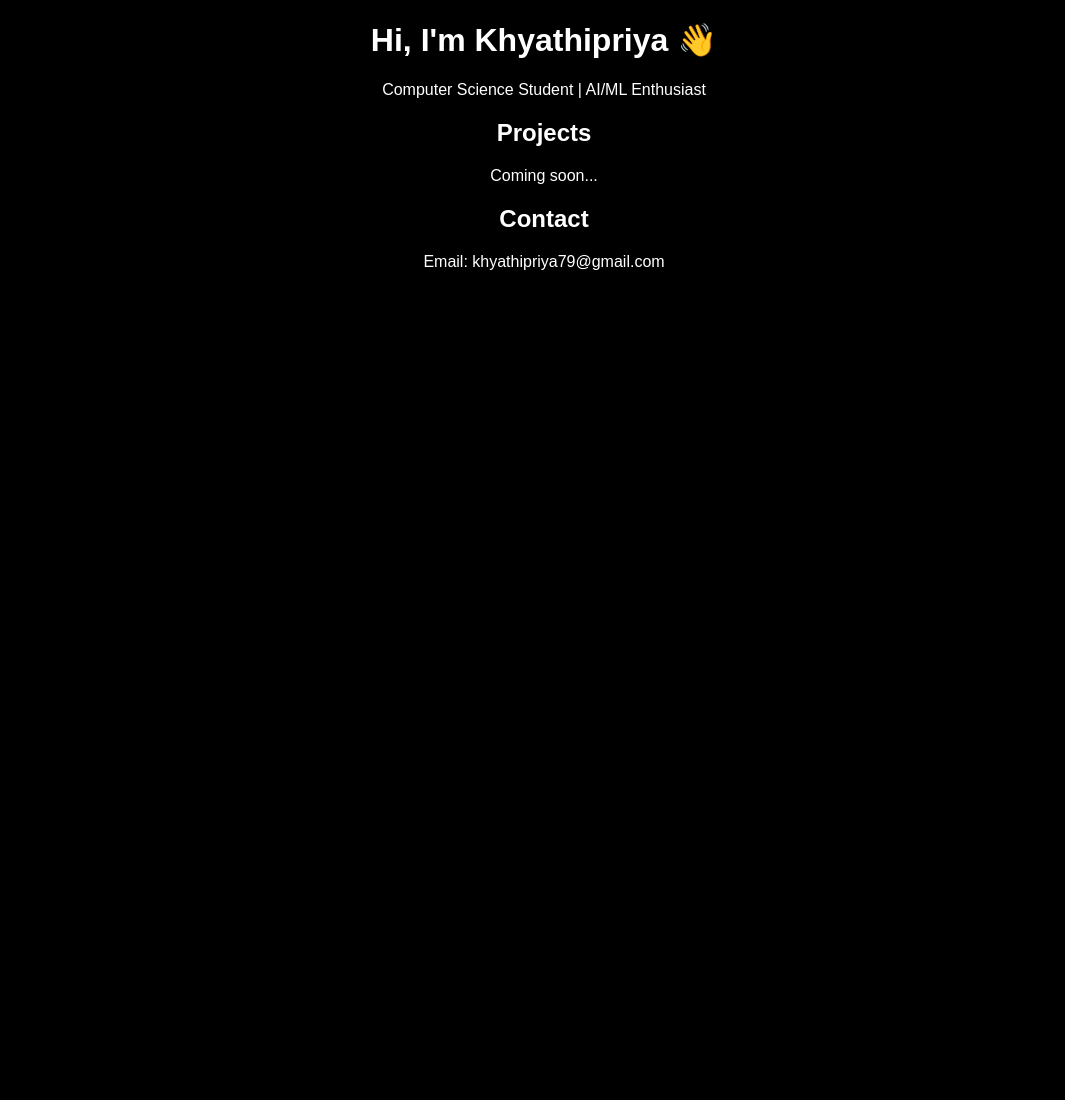
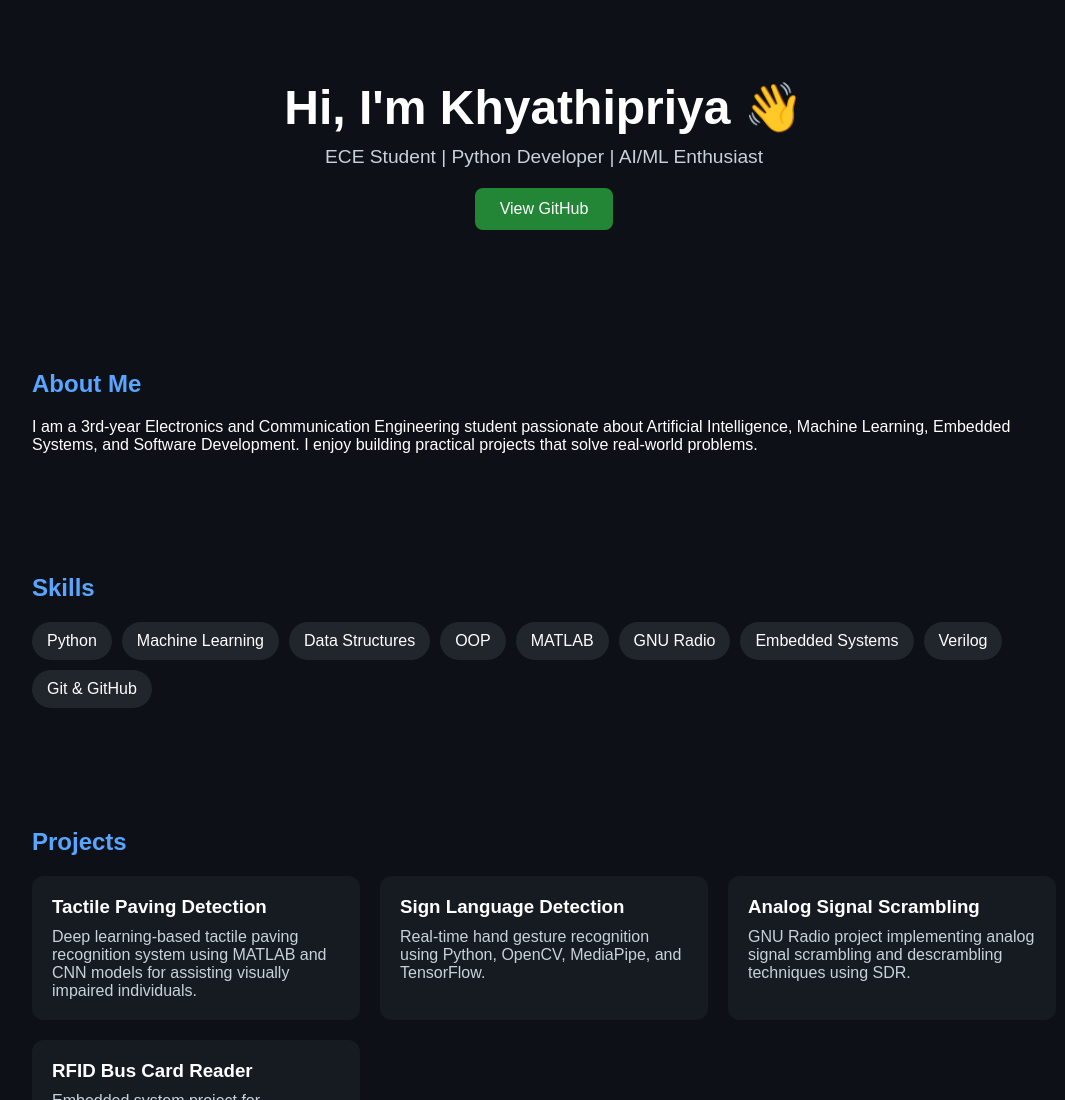
Before and after one commit to khyathipriya-medi/khyathipriya-medi.github.io, a plain HTML site: page index.html in a window 1280 px wide. Shown: the top 1100 px of the page, without its empty margins (96-1161 px from the left). Before the commit the page ends 800 px from the top, so only its background shows below. Drawn offline with Linux system fonts and the light colour scheme.

Commit message:
Update index.html

```diff
--- a/index.html
+++ b/index.html
@@ -1,18 +1,214 @@
 <!DOCTYPE html>
-<html>
+<html lang="en">
 <head>
-  <title>Khyathipriya Medi | Portfolio</title>
+<meta charset="UTF-8">
+<meta name="viewport" content="width=device-width, initial-scale=1.0">
+
+<title>Khyathipriya Medi | Portfolio</title>
+
+<style>
+*{
+    margin:0;
+    padding:0;
+    box-sizing:border-box;
+    font-family: Arial, sans-serif;
+}
+
+body{
+    background:#0d1117;
+    color:white;
+}
+
+header{
+    text-align:center;
+    padding:80px 20px;
+}
+
+header h1{
+    font-size:3rem;
+    margin-bottom:10px;
+}
+
+header p{
+    color:#c9d1d9;
+    font-size:1.2rem;
+}
+
+.btn{
+    display:inline-block;
+    margin-top:20px;
+    padding:12px 25px;
+    background:#238636;
+    color:white;
+    text-decoration:none;
+    border-radius:8px;
+}
+
+section{
+    padding:60px 10%;
+}
+
+h2{
+    margin-bottom:20px;
+    color:#58a6ff;
+}
+
+.card-container{
+    display:grid;
+    grid-template-columns:repeat(auto-fit,minmax(300px,1fr));
+    gap:20px;
+}
+
+.card{
+    background:#161b22;
+    padding:20px;
+    border-radius:12px;
+    transition:0.3s;
+}
+
+.card:hover{
+    transform:translateY(-5px);
+}
+
+.card h3{
+    margin-bottom:10px;
+}
+
+.card p{
+    color:#c9d1d9;
+}
+
+.skills{
+    display:flex;
+    flex-wrap:wrap;
+    gap:10px;
+}
+
+.skill{
+    background:#21262d;
+    padding:10px 15px;
+    border-radius:20px;
+}
+
+footer{
+    text-align:center;
+    padding:30px;
+    background:#161b22;
+    margin-top:40px;
+}
+
+a{
+    color:#58a6ff;
+}
+</style>
 </head>
-<body style="font-family: Arial; background: black; color: white; text-align: center;">
 
-<h1>Hi, I'm Khyathipriya 👋</h1>
-<p>Computer Science Student | AI/ML Enthusiast</p>
+<body>
 
-<h2>Projects</h2>
-<p>Coming soon...</p>
+<header>
+    <h1>Hi, I'm Khyathipriya 👋</h1>
+    <p>ECE Student | Python Developer | AI/ML Enthusiast</p>
 
-<h2>Contact</h2>
-<p>Email: khyathipriya79@gmail.com</p>
+    <a href="https://github.com/khyathipriya-medi" class="btn">
+        View GitHub
+    </a>
+</header>
+
+<section>
+    <h2>About Me</h2>
+    <p>
+        I am a 3rd-year Electronics and Communication Engineering student
+        passionate about Artificial Intelligence, Machine Learning,
+        Embedded Systems, and Software Development.
+        I enjoy building practical projects that solve real-world problems.
+    </p>
+</section>
+
+<section>
+    <h2>Skills</h2>
+
+    <div class="skills">
+        <div class="skill">Python</div>
+        <div class="skill">Machine Learning</div>
+        <div class="skill">Data Structures</div>
+        <div class="skill">OOP</div>
+        <div class="skill">MATLAB</div>
+        <div class="skill">GNU Radio</div>
+        <div class="skill">Embedded Systems</div>
+        <div class="skill">Verilog</div>
+        <div class="skill">Git & GitHub</div>
+    </div>
+</section>
+
+<section>
+    <h2>Projects</h2>
+
+    <div class="card-container">
+
+        <div class="card">
+            <h3>Tactile Paving Detection</h3>
+            <p>
+                Deep learning-based tactile paving recognition system
+                using MATLAB and CNN models for assisting visually
+                impaired individuals.
+            </p>
+        </div>
+
+        <div class="card">
+            <h3>Sign Language Detection</h3>
+            <p>
+                Real-time hand gesture recognition using Python,
+                OpenCV, MediaPipe, and TensorFlow.
+            </p>
+        </div>
+
+        <div class="card">
+            <h3>Analog Signal Scrambling</h3>
+            <p>
+                GNU Radio project implementing analog signal
+                scrambling and descrambling techniques using SDR.
+            </p>
+        </div>
+
+        <div class="card">
+            <h3>RFID Bus Card Reader</h3>
+            <p>
+                Embedded system project for automated public
+                transportation fare collection using RFID.
+            </p>
+        </div>
+
+    </div>
+</section>
+
+<section>
+    <h2>Education</h2>
+
+    <p>
+        <strong>B.Tech - Electronics & Communication Engineering</strong><br>
+        VNR Vignana Jyothi Institute of Engineering & Technology<br>
+        2023 - 2027
+    </p>
+</section>
+
+<section>
+    <h2>Contact</h2>
+
+    <p>Email: khyathipriya79@gmail.com</p>
+    <br>
+
+    <p>
+        GitHub:
+        <a href="https://github.com/khyathipriya-medi">
+            github.com/khyathipriya-medi
+        </a>
+    </p>
+
+</section>
+
+<footer>
+    <p>© 2026 Khyathipriya Medi</p>
+</footer>
 
 </body>
 </html>
```
